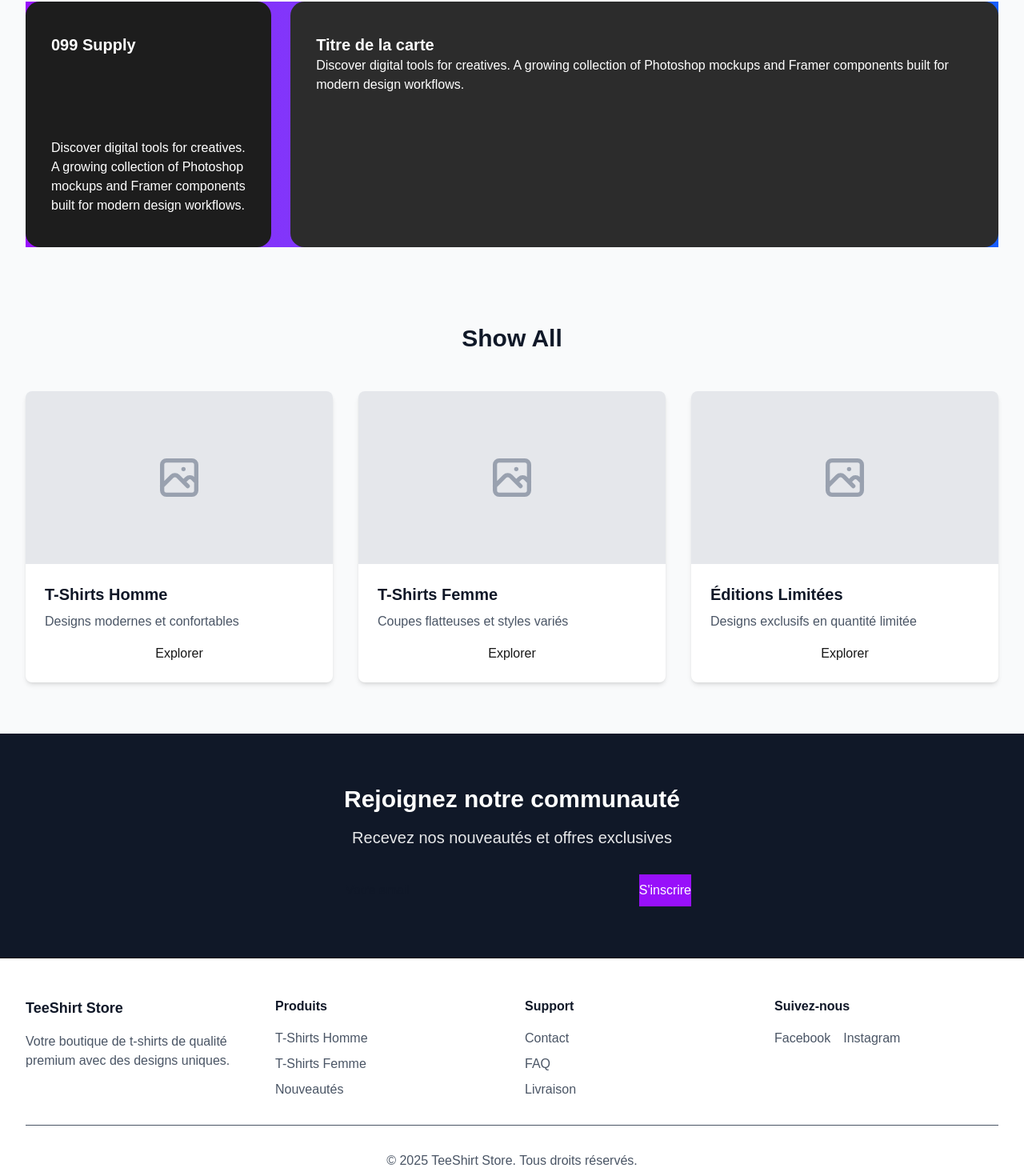
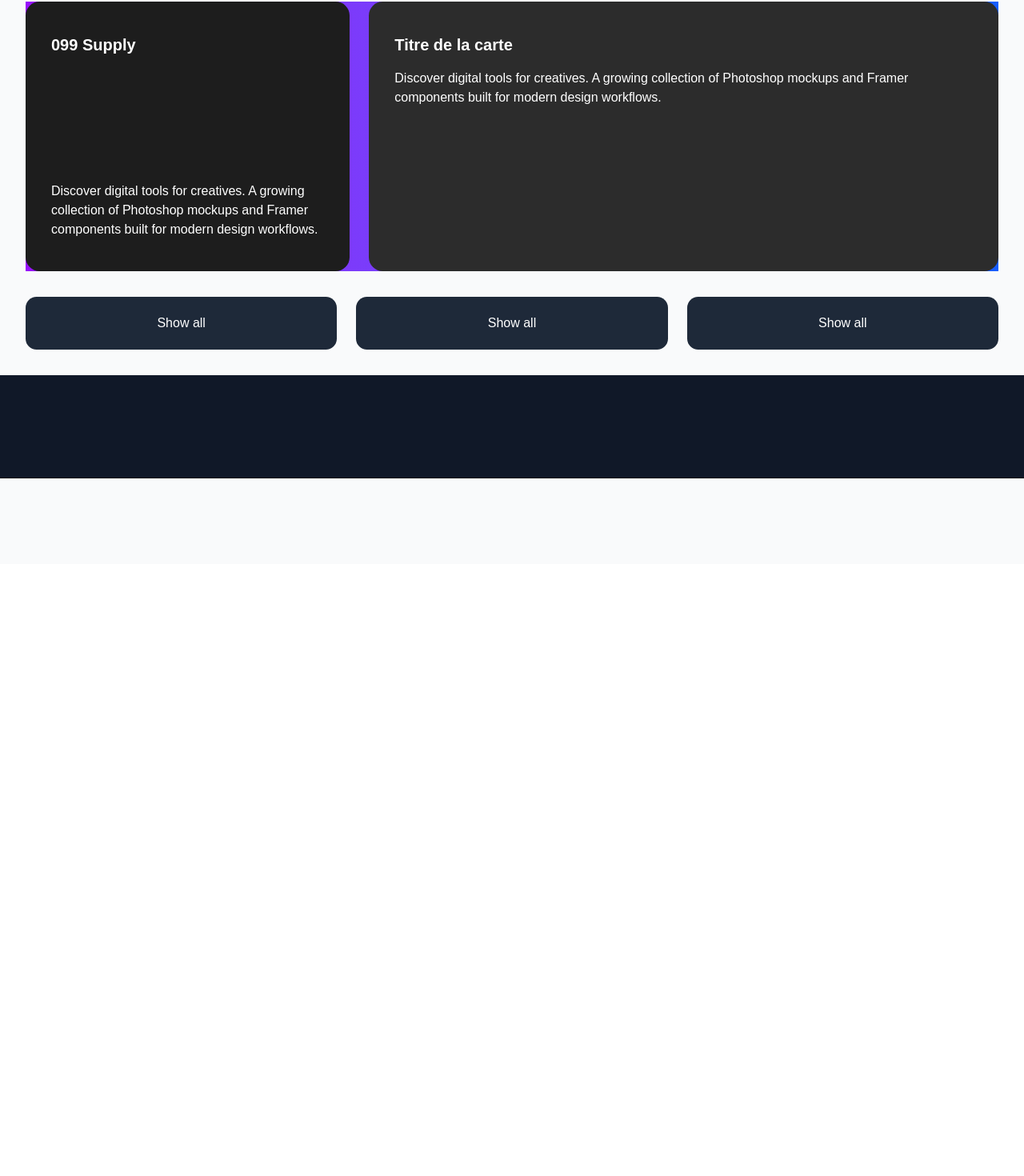
Before and after one commit to By-Kvn/saas-e-commerce, a Next.js app in the folder apps/web/: page / in a window 1280 px wide. Shown: the part 95-1565 px from the top of the page at 80% size. After the commit the page ends 800 px from the top, so only its background shows below. Built offline with nearby package versions, Linux system fonts and the light colour scheme; no server answers.

Commit message:
feat(home): progress front

```diff
--- a/apps/web/src/app/page.tsx
+++ b/apps/web/src/app/page.tsx
@@ -50,10 +50,11 @@
         </div>
       </header>
 
+
       {/* Hero Section */}
       <section className="bg-gradient-to-r from-purple-600 to-blue-600 text-white flex flex-row m-8 gap-6">
-      <div className="max-w-7xl aspect-square mx-auto flex w-1/3 px-4 sm:px-6 lg:px-8 py-10 bg-[#1d1d1d] rounded-clamp">
-      <div className='card_content flex justify-between grow flex-col relative'>
+      <div className="card max-w-7xl aspect-[21/9] mx-auto flex w-1/2 px-4 sm:px-6 lg:px-8 py-10 bg-[#1d1d1d] rounded-clamp">
+      <div className='card_content flex just-betwee grow flex-col relative'>
         <h2 className='text-xl font-bold text-white'>099 Supply</h2>
         <div className='card_description mt-auto'>
           <p>Discover digital tools for creatives. A growing collection of Photoshop mockups and Framer components built for modern design workflows.</p>
@@ -63,9 +64,9 @@
       </div>
       </div>
 
-      <div className="max-w-7xl w-full mx-auto px-4 sm:px-6 lg:px-8 py-10 bg-[#2c2c2c] rounded-clamp">
-      <div className='card_content flex justify-between grow flex-col relative'>
-        <h2 className='text-xl font-bold text-white'>Titre de la carte</h2>
+      <div className="card max-w-7xl aspect-[21/9] w-full mx-auto px-4 sm:px-6 lg:px-8 py-10 bg-[#2c2c2c] rounded-clamp">
+      <div className='card_content flex  grow flex-col relative'>
+        <h2 className='text-xl font-bold text-white mb-4'>Titre de la carte</h2>
         <div className='card_description mt-auto'>
           <p>Discover digital tools for creatives. A growing collection of Photoshop mockups and Framer components built for modern design workflows.</p>
         </div>
@@ -74,149 +75,33 @@
       </div>
       </div>
       </section>
+
       {/* Featured Categories */}
-      <section className="py-16">
-        <div className="max-w-7xl mx-auto px-4 sm:px-6 lg:px-8">
-          <h2 className="text-3xl font-bold text-gray-900 text-center mb-12">
-Show All  </h2>
-          <div className="grid grid-cols-1 md:grid-cols-3 gap-8">
-            {[
-              {
-                title: 'T-Shirts Homme',
-                description: 'Designs modernes et confortables',
-                image: '/api/placeholder/400/300',
-              },
-              {
-                title: 'T-Shirts Femme',
-                description: 'Coupes flatteuses et styles variés',
-                image: '/api/placeholder/400/300',
-              },
-              {
-                title: 'Éditions Limitées',
-                description: 'Designs exclusifs en quantité limitée',
-                image: '/api/placeholder/400/300',
-              },
-            ].map((category, index) => (
-              <div
-                key={index}
-                className="bg-white rounded-lg shadow-md overflow-hidden hover:shadow-lg transition-shadow"
-              >
-                <div className="aspect-video bg-gray-200">
-                  <div className="w-full h-full flex items-center justify-center text-gray-400">
-                    <svg
-                      className="w-16 h-16"
-                      fill="none"
-                      stroke="currentColor"
-                      viewBox="0 0 24 24"
-                    >
-                      <path
-                        strokeLinecap="round"
-                        strokeLinejoin="round"
-                        strokeWidth={2}
-                        d="M4 16l4.586-4.586a2 2 0 012.828 0L16 16m-2-2l1.586-1.586a2 2 0 012.828 0L20 14m-6-6h.01M6 20h12a2 2 0 002-2V6a2 2 0 00-2-2H6a2 2 0 00-2 2v12a2 2 0 002 2z"
-                      />
-                    </svg>
-                  </div>
-                </div>
-                <div className="p-6">
-                  <h3 className="text-xl font-semibold text-gray-900 mb-2">
-                    {category.title}
-                  </h3>
-                  <p className="text-gray-600 mb-4">{category.description}</p>
-                  <button  className="w-full">
-                    Explorer
-                  </button>
-                </div>
-              </div>
-            ))}
-          </div>
+      <section className="flex gap-6 m-8">
+        <div className="inline-flex justify-center items-center w-1/2 py-5 px-6 bg-gray-800 text-white text-center no-underline select-none transition-all duration-150 ease-in-out border border-transparent rounded-[clamp(0.625rem,0.546875rem+0.390625vw,0.9375rem)] cursor-pointer hover:bg-gray-700">
+        <button>Show all</button>
         </div>
+        <div className="inline-flex justify-center items-center w-1/2 py-5 px-6 bg-gray-800 text-white text-center no-underline select-none transition-all duration-150 ease-in-out border border-transparent rounded-[clamp(0.625rem,0.546875rem+0.390625vw,0.9375rem)] cursor-pointer hover:bg-gray-700">
+        <button>Show all</button>
+        </div>
+        <div className="inline-flex justify-center items-center w-1/2 py-5 px-6 bg-gray-800 text-white text-center no-underline select-none transition-all duration-150 ease-in-out border border-transparent rounded-[clamp(0.625rem,0.546875rem+0.390625vw,0.9375rem)] cursor-pointer hover:bg-gray-700">
+        <button>Show all</button>
+        </div>
+        </section>
+
+        {/* Product cards */}
+      <section className="">
       </section>
+
 
       {/* CTA Section */}
       <section className="bg-gray-900 text-white py-16">
-        <div className="max-w-7xl mx-auto px-4 sm:px-6 lg:px-8 text-center">
-          <h2 className="text-3xl font-bold mb-4">
-            Rejoignez notre communauté
-          </h2>
-          <p className="text-xl mb-8 opacity-90">
-            Recevez nos nouveautés et offres exclusives
-          </p>
-          <div className="flex flex-col sm:flex-row max-w-md mx-auto gap-4">
-            <input
-              type="email"
-              placeholder="Votre email"
-              className="flex-1 px-4 py-2 rounded-md text-gray-900"
-            />
-            <button className="bg-purple-600 hover:bg-purple-700">
-              S'inscrire
-            </button>
-          </div>
-        </div>
+
       </section>
 
       {/* Footer */}
       <footer className="bg-white border-t">
-        <div className="max-w-7xl mx-auto px-4 sm:px-6 lg:px-8 py-12">
-          <div className="grid grid-cols-1 md:grid-cols-4 gap-8">
-            <div>
-              <h3 className="text-lg font-semibold text-gray-900 mb-4">
-                TeeShirt Store
-              </h3>
-              <p className="text-gray-600">
-                Votre boutique de t-shirts de qualité premium avec des designs uniques.
-              </p>
-            </div>
-            <div>
-              <h4 className="text-md font-semibold text-gray-900 mb-4">
-                Produits
-              </h4>
-              <ul className="space-y-2 text-gray-600">
-                <li>
-                  <a href="#" className="hover:text-gray-900">T-Shirts Homme</a>
-                </li>
-                <li>
-                  <a href="#" className="hover:text-gray-900">T-Shirts Femme</a>
-                </li>
-                <li>
-                  <a href="#" className="hover:text-gray-900">Nouveautés</a>
-                </li>
-              </ul>
-            </div>
-            <div>
-              <h4 className="text-md font-semibold text-gray-900 mb-4">
-                Support
-              </h4>
-              <ul className="space-y-2 text-gray-600">
-                <li>
-                  <a href="#" className="hover:text-gray-900">Contact</a>
-                </li>
-                <li>
-                  <a href="#" className="hover:text-gray-900">FAQ</a>
-                </li>
-                <li>
-                  <a href="#" className="hover:text-gray-900">Livraison</a>
-                </li>
-              </ul>
-            </div>
-            <div>
-              <h4 className="text-md font-semibold text-gray-900 mb-4">
-                Suivez-nous
-              </h4>
-              <div className="flex space-x-4">
-                <a href="#" className="text-gray-600 hover:text-gray-900">
-                  Facebook
-                </a>
-                <a href="#" className="text-gray-600 hover:text-gray-900">
-                  Instagram
-                </a>
-              </div>
-            </div>
-          </div>
-          <div className="border-t mt-8 pt-8 text-center text-gray-600">
-            <p>&copy; 2025 TeeShirt Store. Tous droits réservés.</p>
-          </div>
-        </div>
+
       </footer>
     </div>
   )
```
